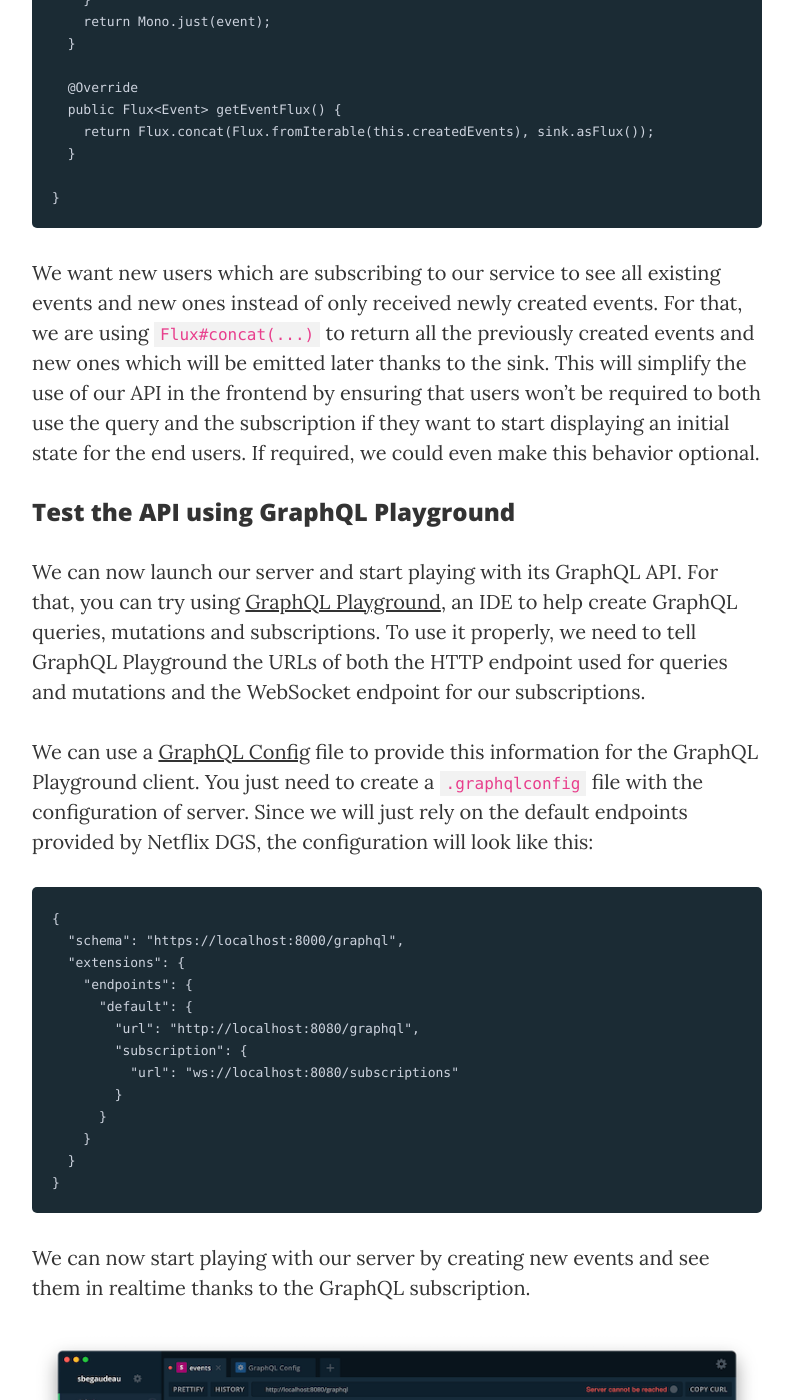
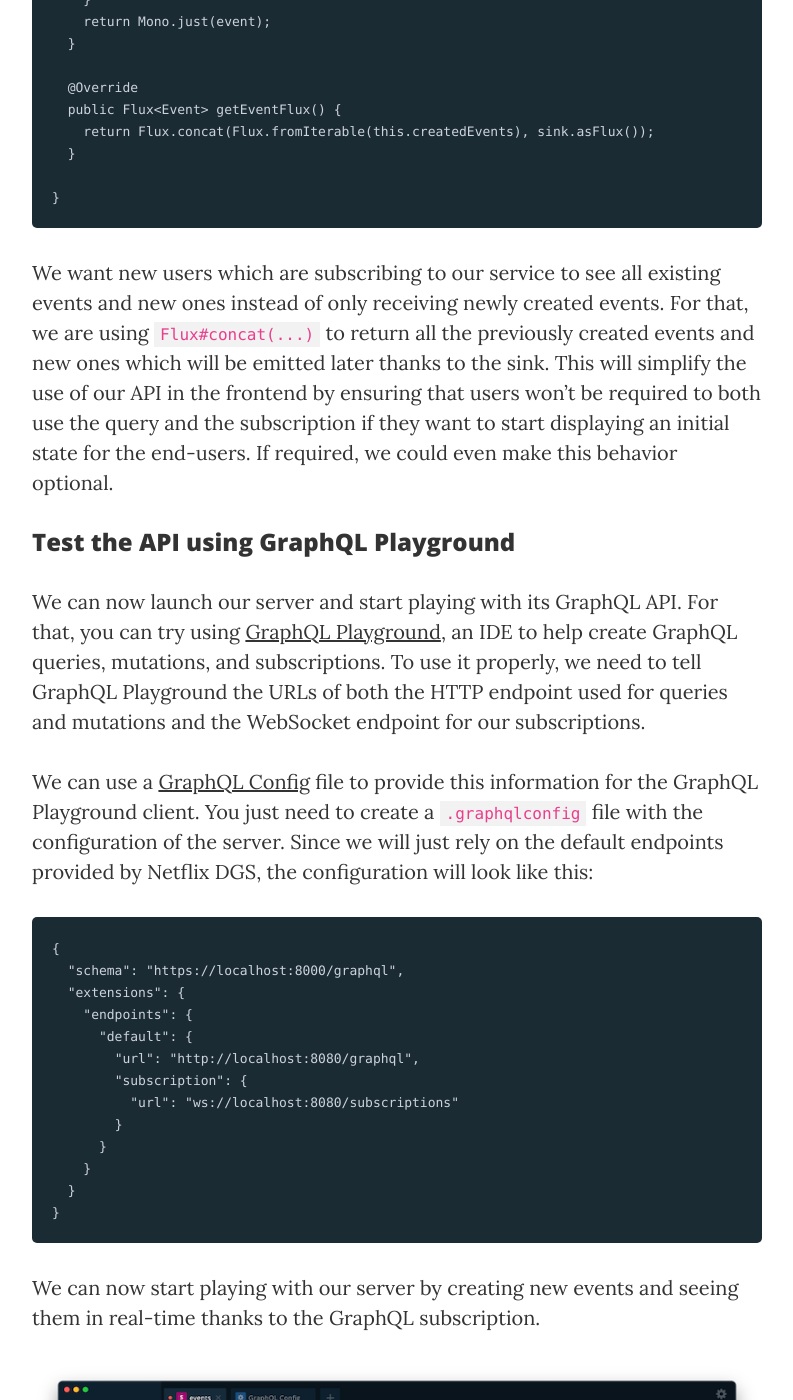
Before and after one commit to sbegaudeau/sbegaudeau.github.com, a Jekyll site: the page built from _posts/2022-05-24-build-a-graphql-app-with-real-time-capabilities.markdown, in a window 1280 px wide and 1400 px high, scrolled down 4184 px. Shown: the whole window, without its empty margins (243-1036 px from the left). Built offline with Jekyll 4.4.1, drawn with Linux system fonts in a browser that asks for light colours; some of the changed text lies outside the part shown.

Commit message:
[post] Fix minor issues with the latest post
Signed-off-by: Stéphane Bégaudeau <stephane.begaudeau@gmail.com>

````diff
--- a/_posts/2022-05-18-build-a-graphql-app-with-real-time-capabilities.markdown
+++ b/_posts/2022-05-24-build-a-graphql-app-with-real-time-capabilities.markdown
@@ -136,20 +136,20 @@
 }
 ```
 
-We want new users which are subscribing to our service to see all existing events and new ones instead of only received newly created events.
+We want new users which are subscribing to our service to see all existing events and new ones instead of only receiving newly created events.
 For that, we are using `Flux#concat(...)` to return all the previously created events and new ones which will be emitted later thanks to the sink.
-This will simplify the use of our API in the frontend by ensuring that users won't be required to both use the query and the subscription if they want to start displaying an initial state for the end users.
+This will simplify the use of our API in the frontend by ensuring that users won't be required to both use the query and the subscription if they want to start displaying an initial state for the end-users.
 If required, we could even make this behavior optional.
 
 
 #### Test the API using GraphQL Playground
 
 We can now launch our server and start playing with its GraphQL API.
-For that, you can try using [GraphQL Playground](https://github.com/graphql/graphql-playground), an IDE to help create GraphQL queries, mutations and subscriptions.
+For that, you can try using [GraphQL Playground](https://github.com/graphql/graphql-playground), an IDE to help create GraphQL queries, mutations, and subscriptions.
 To use it properly, we need to tell GraphQL Playground the URLs of both the HTTP endpoint used for queries and mutations and the WebSocket endpoint for our subscriptions.
 
 We can use a [GraphQL Config](https://www.graphql-config.com/docs/user/user-introduction) file to provide this information for the GraphQL Playground client.
-You just need to create a `.graphqlconfig` file with the configuration of server.
+You just need to create a `.graphqlconfig` file with the configuration of the server.
 Since we will just rely on the default endpoints provided by Netflix DGS, the configuration will look like this:
 
 ```
@@ -168,14 +168,14 @@
 }
 ```
 
-We can now start playing with our server by creating new events and see them in realtime thanks to the GraphQL subscription.
+We can now start playing with our server by creating new events and seeing them in real-time thanks to the GraphQL subscription.
 
-<a href="{{ site.url }}/img/posts/2022/05/18/build-a-graphql-app-with-real-time-capabilities/playground.png" target="_blank" rel="noopener noreferrer">
-<img src="{{ site.url }}/img/posts/2022/05/18/build-a-graphql-app-with-real-time-capabilities/playground_th.png" class="img-fluid">
+<a href="{{ site.url }}/img/posts/2022/05/24/build-a-graphql-app-with-real-time-capabilities/playground.png" target="_blank" rel="noopener noreferrer">
+<img src="{{ site.url }}/img/posts/2022/05/24/build-a-graphql-app-with-real-time-capabilities/playground_th.png" class="img-fluid">
 </a>
 
-You may want to setup [cross origin resource sharing](https://developer.mozilla.org/en-US/docs/Web/HTTP/CORS) headers to allow requests from locahost while testing the backend.
-For that, you can quickly provide a Spring configuration which add the proper CORS headers for requests coming from localhost with the following code:
+You may want to set up [cross-origin resource sharing](https://developer.mozilla.org/en-US/docs/Web/HTTP/CORS) headers to allow requests from localhost while testing the backend.
+For that, you can quickly provide a Spring configuration that adds the proper CORS headers for requests coming from localhost with the following code:
 
 ```
 @Configuration
@@ -193,7 +193,7 @@
 
 ### Leverage our GraphQL API with React and Apollo
 
-On the frontend, we will build a very basic React, Apollo Client and MaterialUI application built with Vite.
+On the frontend, we will build a very basic React, Apollo Client, and MaterialUI application built with Vite.
 For the first version, we will only perform the creation of an event and display it once it has been created on the server.
 
 First, we need to configure Apollo Client to find both our HTTP and WebSocket endpoints.
@@ -240,7 +240,7 @@
 For that, we will just keep in the state of the component both the value of the textfield, with the name of the next event to send, and the list of events created previously.
 
 When the user will click on the "Create" button, a mutation will be performed.
-Using a `useEffect` hook, our component will react to the retrieval of the response to update the state with the newly event created and trigger a new rendering.
+Using a `useEffect` hook, our component will react to the retrieval of the response to update the state with the newly created event and trigger a new rendering.
 
 ```
 export const App = () => {
````
Also changed, not shown: other parts of _posts/2022-05-24-build-a-graphql-app-with-real-time-capabilities.markdown (+12 -12 lines), img/posts/2022/05/24/build-a-graphql-app-with-real-time-capabilities/playground.png (renamed from img/posts/2022/05/18/build-a-graphql-app-with-real-time-capabilities/playground.png), img/posts/2022/05/24/build-a-graphql-app-with-real-time-capabilities/playground_th.png (renamed from img/posts/2022/05/18/build-a-graphql-app-with-real-time-capabilities/playground_th.png).
